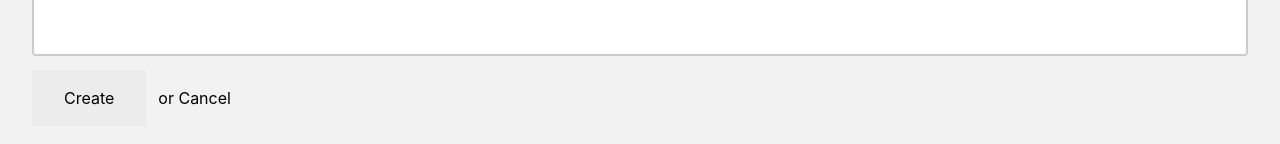
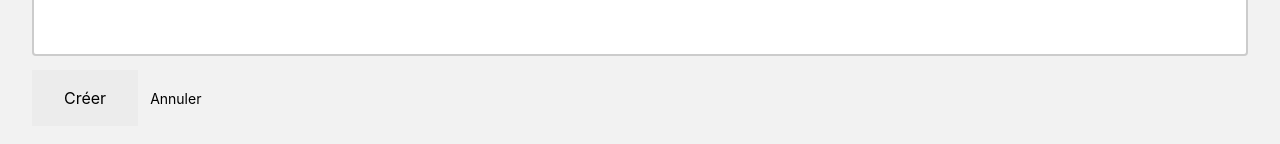
Before and after one commit to MahaultGalibert/lesrecosdulove, a Next.js app: page /create in a window 1280 px wide. Shown: the part 550-694 px from the top of the page. Built offline with nearby package versions, Linux system fonts and the light colour scheme; no server answers.

Commit message:
EN -> FR

```diff
--- a/pages/create.tsx
+++ b/pages/create.tsx
@@ -74,9 +74,9 @@ const Reco: React.FC<{ reco: RecoProps }> = ({ reco }) => {
             rows={8}
             value={comment}
           />
-          <input className = "hover:cursor-pointer" disabled={!title} type="submit" value="Create" />
-          <a className="hover:cursor-pointer ml-3" href="#" onClick={() => Router.push("/")}>
-            or Cancel
+          <input className = "hover:cursor-pointer" disabled={!title} type="submit" value="Créer" />
+          <a className="text-sm hover:cursor-pointer ml-3" href="#" onClick={() => Router.push("/")}>
+            Annuler
           </a>
         </form>
       </div>
```
